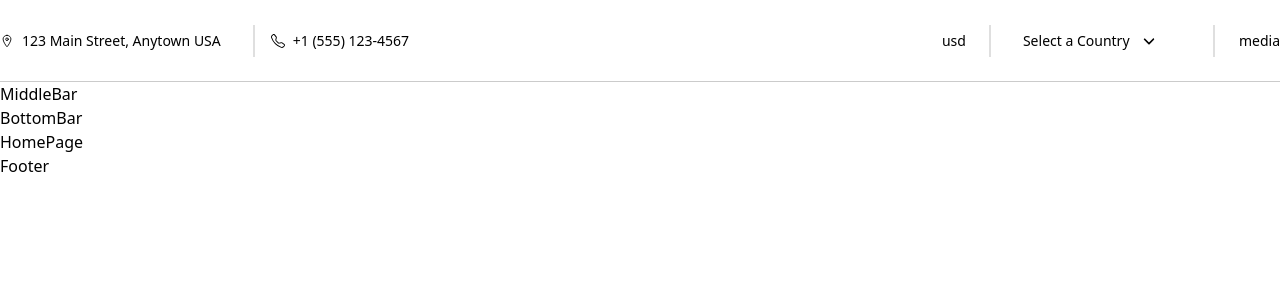
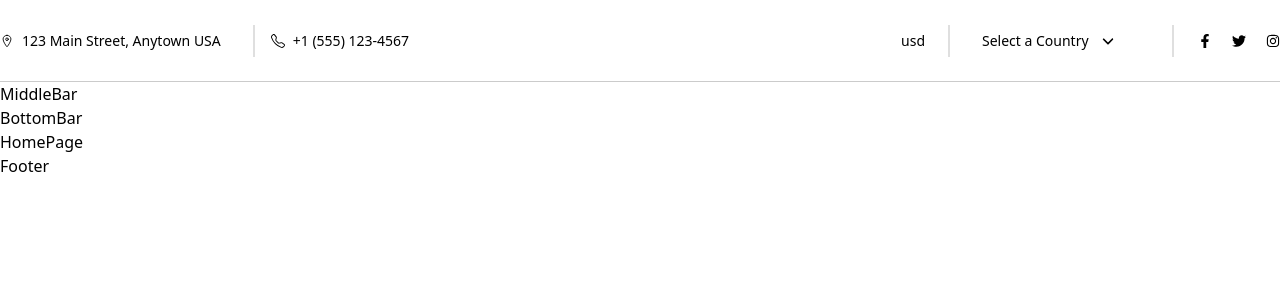
Before and after one commit to Githubshakil/eshop, a React (Vite) app: page / in a window 1280 px wide. Shown: the top 300 px of the page. Built offline with nearby package versions, Linux system fonts and the light colour scheme.

Commit message:
update top right bar

```diff
--- a/src/components/header/topbarComponents/TopRightBar.jsx
+++ b/src/components/header/topbarComponents/TopRightBar.jsx
@@ -1,5 +1,9 @@
 import React, { useState } from 'react'
 import { FaAngleDown } from "react-icons/fa6";
+import { FaFacebookF } from "react-icons/fa";
+import { FaTwitter } from "react-icons/fa6";
+import { FaInstagram } from "react-icons/fa";
+import { Link } from 'react-router-dom';
 
 const TopRightBar = () => {
 
@@ -81,7 +85,7 @@ const TopRightBar = () => {
                              onClick={()=> handleSelect(country)}
                              >
                                 <img src={country?.flag} alt={country?.name} className='w-5 h-4 mr-2'/>
-                                {country.value}
+                                {country.name}
                             </li>
                         ))}
                     </ul>
@@ -93,7 +97,11 @@ const TopRightBar = () => {
 
 
         </div>
-        <div>media</div>
+        <div className='flex items-center gap-5 cursor-pointer'>
+           <Link to={"#"}><FaFacebookF /></Link>
+           <Link to={"#"}><FaTwitter /></Link>
+           <Link to={"#"}><FaInstagram /></Link>
+        </div>
     </div>
   )
 }
```
